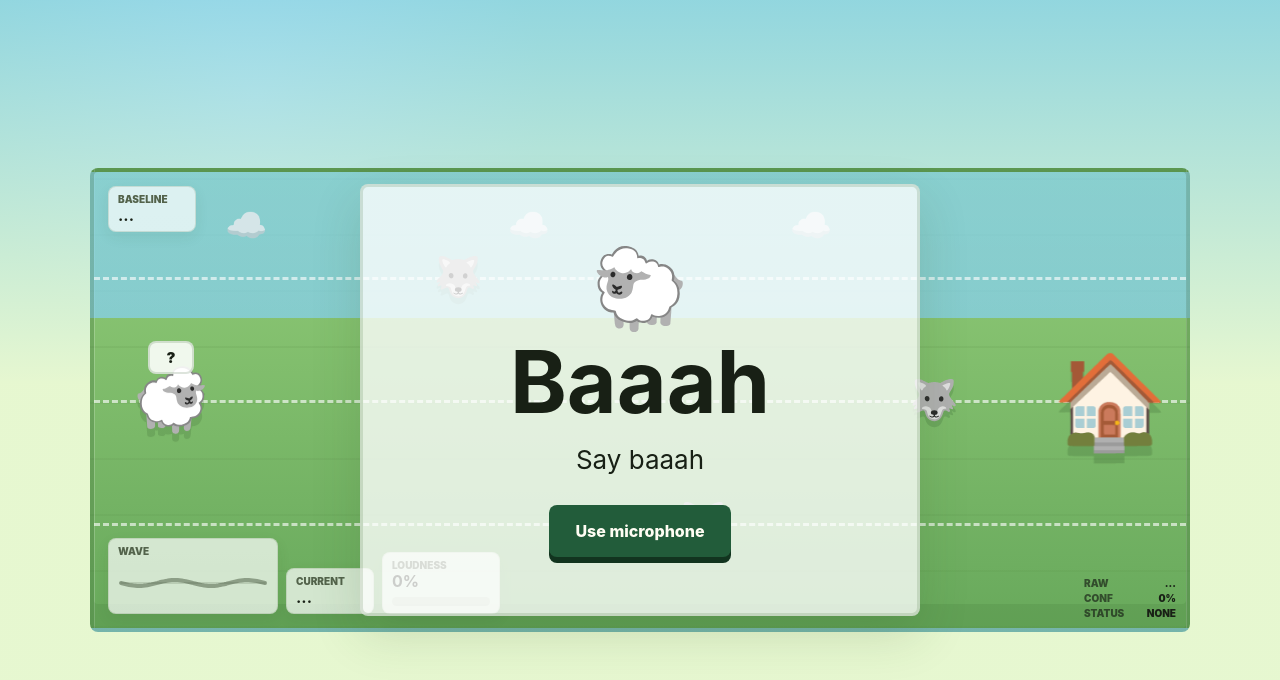
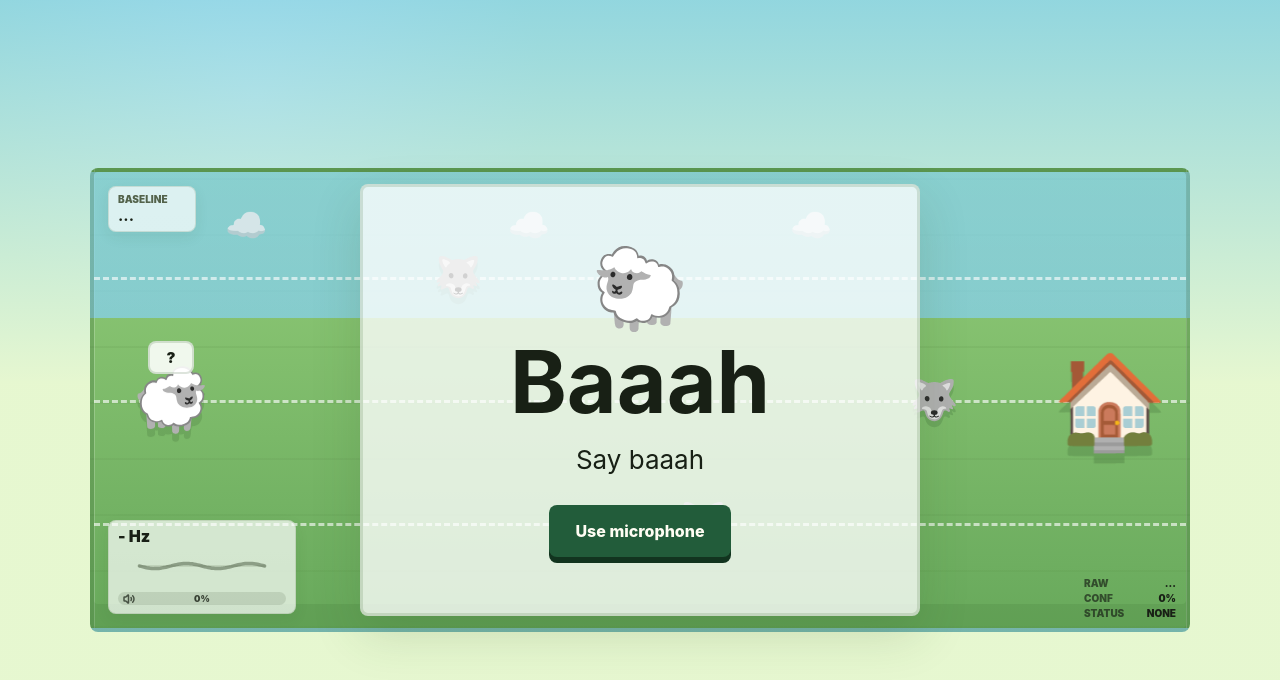
Before and after one commit to aleda145/baa, a React (Vite) app: page / in a window 1280 px wide. Shown: the top 680 px of the page. Built offline with nearby package versions, Linux system fonts and the light colour scheme.

Commit message:
Better wave widget

```diff
--- a/package.json
+++ b/package.json
@@ -10,15 +10,16 @@
     "test:watch": "vitest"
   },
   "dependencies": {
+    "lucide-react": "^1.17.0",
     "pitchy": "^4.1.0",
     "react": "^18.3.1",
     "react-dom": "^18.3.1",
     "vite": "^6.0.5"
   },
   "devDependencies": {
-    "@vitejs/plugin-react": "^4.3.4",
     "@types/react": "^18.3.18",
     "@types/react-dom": "^18.3.5",
+    "@vitejs/plugin-react": "^4.3.4",
     "typescript": "^5.7.2",
     "vitest": "^2.1.8"
   }
--- a/src/audio/pitchLane.ts
+++ b/src/audio/pitchLane.ts
@@ -190,7 +190,7 @@ export function updatePitchLaneFilter(
 
   return {
     voiced,
-    pitchHz: smoothedPitchHz,
+    pitchHz: voiced ? smoothedPitchHz : null,
     rawPitchHz: frame.rawPitchHz ?? frame.pitchHz,
     confidence: frame.confidence,
     rawConfidence: frame.rawConfidence ?? frame.confidence,
--- a/src/ui/App.tsx
+++ b/src/ui/App.tsx
@@ -1,4 +1,5 @@
 import { useEffect, useRef, useState, type ReactNode } from 'react'
+import { Volume2 } from 'lucide-react'
 import notoSheepUrl from '../assets/noto-sheep.svg'
 import notoWolfUrl from '../assets/noto-wolf.svg'
 import { MicrophonePitchController } from '../audio/microphone'
@@ -346,17 +347,7 @@ function GameScene({
         </div>
 
         <div className="course-audio-status">
-          <PitchWave input={input} measuredBaseHz={measuredBaseHz} />
-          <div className="audio-readouts">
-            <StatusPill label="Current" value={input.pitchHz ? `${Math.round(input.pitchHz)} Hz` : '...'} />
-            <div className="status-pill status-pill-wide">
-              <span>Loudness</span>
-              <strong>{Math.round(input.volume * 100)}%</strong>
-              <div className="volume-meter" aria-label="baaah loudness">
-                <div className="volume-fill" style={{ width: `${Math.round(input.volume * 100)}%` }} />
-              </div>
-            </div>
-          </div>
+          <AudioMeter input={input} measuredBaseHz={measuredBaseHz} />
         </div>
 
         <dl className="raw-debug" aria-label="raw pitch debug">
@@ -422,7 +413,7 @@ function StatusPill({ label, value }: { label: string; value: string }) {
   )
 }
 
-function PitchWave({
+function AudioMeter({
   input,
   measuredBaseHz,
 }: {
@@ -433,14 +424,23 @@ function PitchWave({
   const waveClass = ['pitch-wave-line', input.voiced ? 'pitch-wave-line-active' : '']
     .filter(Boolean)
     .join(' ')
+  const currentHz = input.pitchHz ? `${Math.round(input.pitchHz)} Hz` : '- Hz'
+  const loudnessPercent = Math.round(input.volume * 100)
 
   return (
-    <div className="pitch-wave-card">
-      <span>Wave</span>
-      <svg className="pitch-wave" viewBox="0 0 144 46" role="img" aria-label="pitch wave">
-        <line className="pitch-wave-center" x1="0" y1="23" x2="144" y2="23" />
-        <polyline className={waveClass} points={points} />
-      </svg>
+    <div className="audio-meter">
+      <strong className="audio-meter-frequency">{currentHz}</strong>
+      <div className="pitch-wave-wrap">
+        <svg className="pitch-wave" viewBox="0 0 144 46" role="img" aria-label="pitch wave">
+          <line className="pitch-wave-center" x1="0" y1="23" x2="144" y2="23" />
+          <polyline className={waveClass} points={points} />
+        </svg>
+      </div>
+      <div className="volume-meter" aria-label="baaah loudness">
+        <div className="volume-fill" style={{ width: `${loudnessPercent}%` }} />
+        <Volume2 className="volume-icon" aria-hidden="true" size={12} strokeWidth={3} />
+        <span>{loudnessPercent}%</span>
+      </div>
     </div>
   )
 }
--- a/src/ui/styles.css
+++ b/src/ui/styles.css
@@ -180,15 +180,8 @@ button {
   max-width: calc(100% - 28px);
 }
 
-.audio-readouts {
-  display: flex;
-  align-items: flex-end;
-  gap: 8px;
-  flex-wrap: wrap;
-}
-
 .status-pill,
-.pitch-wave-card {
+.audio-meter {
   background: rgba(255, 255, 255, 0.7);
   border: 1px solid rgba(56, 99, 45, 0.14);
   border-radius: 8px;
@@ -201,12 +194,7 @@ button {
   min-width: 88px;
 }
 
-.status-pill-wide {
-  width: 118px;
-}
-
-.status-pill span,
-.pitch-wave-card span {
+.status-pill span {
   display: block;
   color: #526449;
   font-size: 10px;
@@ -256,30 +244,68 @@ button {
   color: #182015;
 }
 
-.pitch-wave-card {
-  width: 170px;
+.audio-meter {
+  width: 188px;
+  padding: 7px 9px 8px;
+}
+
+.audio-meter-frequency {
+  display: block;
+  color: #182015;
+  font-size: 16px;
+  font-weight: 900;
+  line-height: 1;
 }
 
 .volume-meter {
-  height: 9px;
-  margin-top: 7px;
+  position: relative;
+  height: 13px;
+  margin-top: 6px;
   border-radius: 999px;
   overflow: hidden;
   background: rgba(82, 100, 73, 0.16);
 }
 
+.volume-meter span {
+  position: absolute;
+  inset: 0;
+  z-index: 2;
+  display: grid;
+  place-items: center;
+  color: rgba(24, 32, 21, 0.82);
+  font-size: 9px;
+  font-weight: 900;
+  line-height: 1;
+}
+
+.volume-icon {
+  position: absolute;
+  left: 5px;
+  top: 50%;
+  z-index: 3;
+  color: rgba(24, 32, 21, 0.72);
+  transform: translateY(-50%);
+}
+
 .volume-fill {
+  position: absolute;
+  inset: 0 auto 0 0;
   height: 100%;
   border-radius: inherit;
   background: linear-gradient(90deg, #4f9f46, #ffd24a, #dc4d36);
   transition: width 80ms linear;
 }
 
+.pitch-wave-wrap {
+  position: relative;
+  height: 40px;
+  margin-top: 2px;
+}
+
 .pitch-wave {
   display: block;
   width: 100%;
-  height: 46px;
-  margin-top: 4px;
+  height: 40px;
   overflow: visible;
 }
 
@@ -518,17 +544,13 @@ button {
     bottom: 10px;
   }
 
-  .pitch-wave-card {
-    width: 128px;
+  .audio-meter {
+    width: 148px;
   }
 
   .status-pill {
     min-width: 74px;
     padding: 6px 7px;
-  }
-
-  .status-pill-wide {
-    width: 96px;
   }
 
   .status-pill strong {
```
Also changed, not shown: 2 other files (tests, documents, lock files or other folders).
